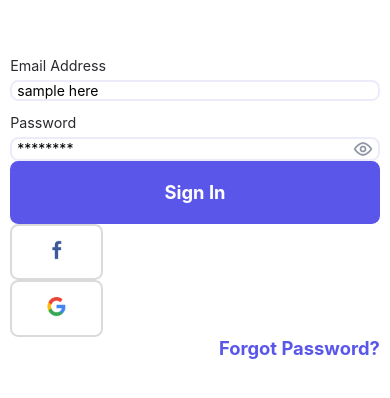
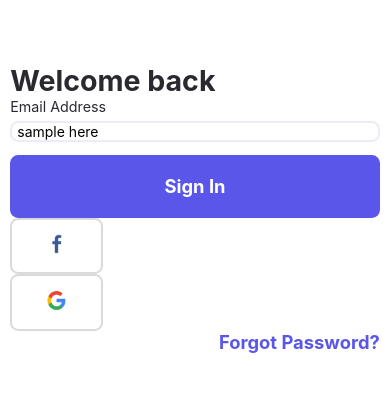
Before and after one commit to Coding-Algorithm/edu_app, a React Native app: screen / in a window 390 px wide. Shown: the part 214-612 px from the top of the page. Built offline with nearby package versions, Linux system fonts and the light colour scheme.

Commit message:
working on label

```diff
--- a/src/components/atoms/Labels/Labels.tsx
+++ b/src/components/atoms/Labels/Labels.tsx
@@ -1,6 +1,6 @@
-import {Text} from 'react-native';
+import {StyleSheet, Text} from 'react-native';
 import React from 'react';
-import {appFontSize} from '../../../utils/styleGuide';
+import {appColors, appFontSize, appFontWeight} from '../../../utils/styleGuide';
 import type {PropsWithChildren} from 'react';
 
 interface LabelProps {
@@ -9,13 +9,25 @@ interface LabelProps {
   propsStyle?: object;
 }
 
+export const LabelHOC = ({
+  LabelComp,
+  type,
+}: {
+  LabelComp: JSX.Element;
+  type: string;
+}) => {
+  const style = styles[`${type}`];
+
+  return <LabelComp />;
+};
+
 export const HeaderOneLabel = ({
   propsStyle,
   text,
   children,
 }: PropsWithChildren<LabelProps>) => {
   return (
-    <Text style={[{fontSize: appFontSize.h1}, propsStyle]}>
+    <Text style={[styles.headerOneLabelText, propsStyle]}>
       {children ? children : text}
     </Text>
   );
@@ -32,3 +44,11 @@ export const BodySmallLabel = ({
     </Text>
   );
 };
+
+const styles = StyleSheet.create({
+  headerOneLabelText: {
+    fontSize: appFontSize.h1,
+    color: appColors.black,
+    fontWeight: `${appFontWeight.bolder}`,
+  },
+});
--- a/src/screens/ScreenIndex.tsx
+++ b/src/screens/ScreenIndex.tsx
@@ -10,6 +10,7 @@ import {
   TextButton,
   IconButton,
 } from '../components/atoms/Buttons/Buttons';
+import {HeaderOneLabel} from '../components/atoms/Labels/Labels';
 
 const ScreenIndex = () => {
   const [text, setText] = useState<string | number>('');
@@ -27,7 +28,8 @@ const ScreenIndex = () => {
 
   return (
     <WrapperLayout>
-      {/* <View style={{flex: 1, justifyContent: 'center', alignItems: 'center'}}> */}
+      <HeaderOneLabel text="Welcome back" />
+
       <FormInput
         label="Email Address"
         text={text}
@@ -38,20 +40,6 @@ const ScreenIndex = () => {
         }}
       />
 
-      <FormInput
-        label="Password"
-        text={text}
-        setText={setText}
-        isTrue={{showRightIcon: true}}
-        placeholder="********"
-        isPassword={true}
-        elementStore={{
-          rightIcon: {
-            icon: passwordIcon,
-            action: () => console.log('null'),
-          },
-        }}
-      />
       <FullWidthButton onPress={() => console.log('button pressed')} />
 
       <IconButton
@@ -64,7 +52,6 @@ const ScreenIndex = () => {
               style={{
                 width: 20,
                 height: 20,
-                // paddingBottom: 10,
                 justifyContent: 'center',
                 alignItems: 'center',
               }}
```
